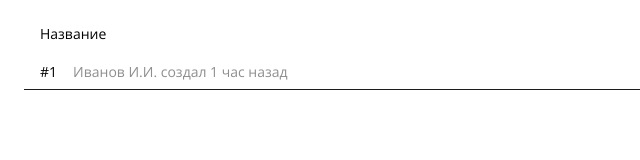
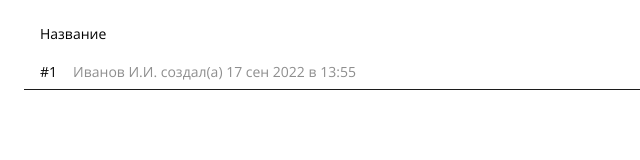
Before and after one commit to erkaevrus/digitalDesign_tasks, a website: page src/components/project-item/index.html in a window 1280 px wide. Shown: the full height of the page, 0-640 px from the left. Drawn offline with Linux system fonts and the light colour scheme.

Commit message:
fix: fix project-item - check correct display when title and id too long

```diff
--- a/src/components/project-item/index.html
+++ b/src/components/project-item/index.html
@@ -15,10 +15,10 @@
       <div class="project-item__description">
         <div class="project-item__info">
           <p class="project-item__id">#1</p>
-          <p class="project-item__creator">Иванов И.И. создал 1 час назад</p>
+          <p class="project-item__creator">Иванов И.И. создал(а) 17 сен 2022 в 13:55</p>
         </div>
         <div class="project-item__state">
-          <p class="project-item__editor">Баранов В.В. изменил 1 минуту назад</p>
+          <p class="project-item__editor">Баранов В.В. изменил(а) 1 минуту назад</p>
           <button class="button button_small button_secondary">
             <svg width="4" height="14" viewBox="0 0 4 14" fill="none" xmlns="http://www.w3.org/2000/svg">
               <path d="M3.5 12C3.5 12.3978 3.34196 12.7794 3.06066 13.0607C2.77936 13.342 2.39782 13.5 2 13.5C1.60218 13.5 1.22064 13.342 0.93934 13.0607C0.658035 12.7794 0.5 12.3978 0.5 12C0.5 11.6022 0.658035 11.2206 0.93934 10.9393C1.22064 10.658 1.60218 10.5 2 10.5C2.39782 10.5 2.77936 10.658 3.06066 10.9393C3.34196 11.2206 3.5 11.6022 3.5 12ZM3.5 7C3.5 7.39782 3.34196 7.77936 3.06066 8.06066C2.77936 8.34196 2.39782 8.5 2 8.5C1.60218 8.5 1.22064 8.34196 0.93934 8.06066C0.658035 7.77936 0.5 7.39782 0.5 7C0.5 6.60218 0.658035 6.22064 0.93934 5.93934C1.22064 5.65804 1.60218 5.5 2 5.5C2.39782 5.5 2.77936 5.65804 3.06066 5.93934C3.34196 6.22064 3.5 6.60218 3.5 7ZM3.5 2C3.5 2.39782 3.34196 2.77936 3.06066 3.06066C2.77936 3.34196 2.39782 3.5 2 3.5C1.60218 3.5 1.22064 3.34196 0.93934 3.06066C0.658035 2.77936 0.5 2.39782 0.5 2C0.5 1.60218 0.658035 1.22064 0.93934 0.93934C1.22064 0.658035 1.60218 0.5 2 0.5C2.39782 0.5 2.77936 0.658035 3.06066 0.93934C3.34196 1.22064 3.5 1.60218 3.5 2Z" fill="white"/>
--- a/src/sass/components/_project-item.scss
+++ b/src/sass/components/_project-item.scss
@@ -8,17 +8,25 @@
   padding: 0px 16px 8px;
   margin-bottom: 10px;
   width: 100%;
-  row-gap: 19px;
   border-bottom: 1px solid $color-border-active;
 
   &:hover .project-item__description .project-item__state{
     opacity: 1;
   }
 
+  &__title {
+    height: 38px;
+    -webkit-line-clamp: 2;
+    display: -webkit-box;
+    -webkit-box-orient: vertical;
+    overflow: hidden;
+  }
+
   &__description {
     display: flex;
     justify-content: space-between;
     align-items: center;
+    column-gap: 16px;
   }
 
   &__info {
@@ -39,6 +47,7 @@
     display: flex;
     justify-content: space-between;
     align-items: center;
+    flex-shrink: 0;
     column-gap: 16px;
     opacity: 0;
     padding-right: 58px;
@@ -52,6 +61,7 @@
   }
 
   &__creator {
+    flex-shrink: 0;
     color: $color-font-disabled;
   }
 
```
Also changed, not shown: src/sass/style.css, 1 other file.
